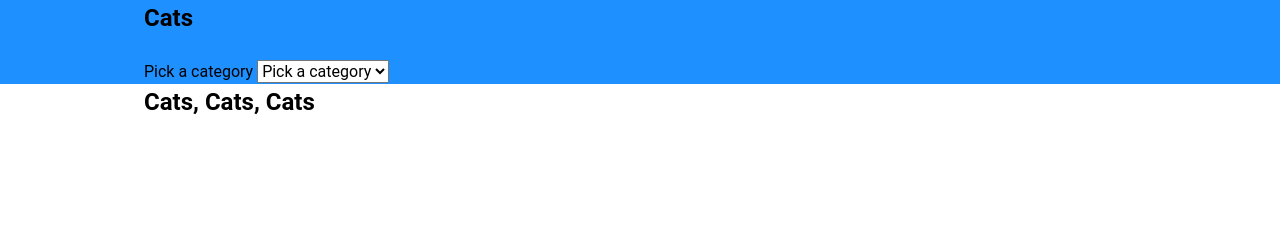
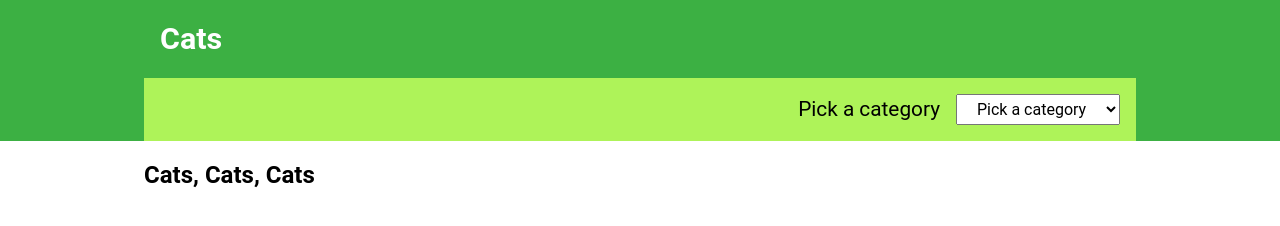
Before and after one commit to auza0002/data-mgmt, a plain HTML site: page index.html in a window 1280 px wide. Drawn offline with Linux system fonts and the light colour scheme; no server answers.

Commit message:
select opt done

```diff
--- a/css/main.css
+++ b/css/main.css
@@ -99,7 +99,8 @@ select {
   }
 }
 :root {
-  --prim-color: #1e90ff;
+  --prim-color: #3cb043;
+  --second-color: #aef359;
 }
 
 /* ! START container css  */
@@ -131,6 +132,29 @@ select {
 /* ? START main css  */
 .header {
   background-color: var(--prim-color);
+  margin-bottom: 1rem;
 }
-
+.header .header_h1 {
+  padding: 1rem;
+  margin: 0;
+  color: white;
+  font-size: 1.9rem;
+}
+.header .form {
+  padding-top: 1rem;
+  padding-bottom: 1rem;
+  padding-right: 1rem;
+  padding-left: 1rem;
+  background-color: var(--second-color);
+  display: flex;
+  justify-content: flex-end;
+  gap: 1rem;
+}
+.header .form label {
+  font-size: 1.3rem;
+}
+.header .form select {
+  padding-left: 1rem;
+  padding-right: 1rem;
+}
 /* ! END main css  */
--- a/index.html
+++ b/index.html
@@ -11,9 +11,9 @@
     <header class="header">
       <div>
         <section class="container">
-          <h1>Cats</h1>
+          <h1 class="header_h1">Cats</h1>
           <div>
-            <form action="/">
+            <form class="form" action="/">
               <label for="category">Pick a category</label>
               <select name="category" id="category">
                 Pick a Category
--- a/main.js
+++ b/main.js
@@ -2,12 +2,12 @@
 // TODO import NetworkError from "./util";
 
 const selector = document.querySelector("#category");
+const keyAPI = `live_B3MS8jrg6WiRwgWSEfC8seqWmvYtectC7NczZGtuBtmwBN5c0qahR9KVNz6QuDuk`;
+let url = `https://api.thecatapi.com/v1/categories`;
 
 document.addEventListener("DOMContentLoaded", () => {
-  const keyAPI = `live_B3MS8jrg6WiRwgWSEfC8seqWmvYtectC7NczZGtuBtmwBN5c0qahR9KVNz6QuDuk`;
-  const url = `https://api.thecatapi.com/v1/categories`;
   catCategories(url);
-  //   TODO selector.addEventListener("change");
+  selector.addEventListener("change", getValue);
 });
 
 function catCategories(url) {
@@ -28,3 +28,8 @@ function catCategories(url) {
       });
     });
 }
+
+function getValue(ev) {
+  url = `https://api.thecatapi.com/v1/images/search?limit=10&category=${ev.target.value}&api_key${keyAPI}`;
+  console.log(url);
+}
```
